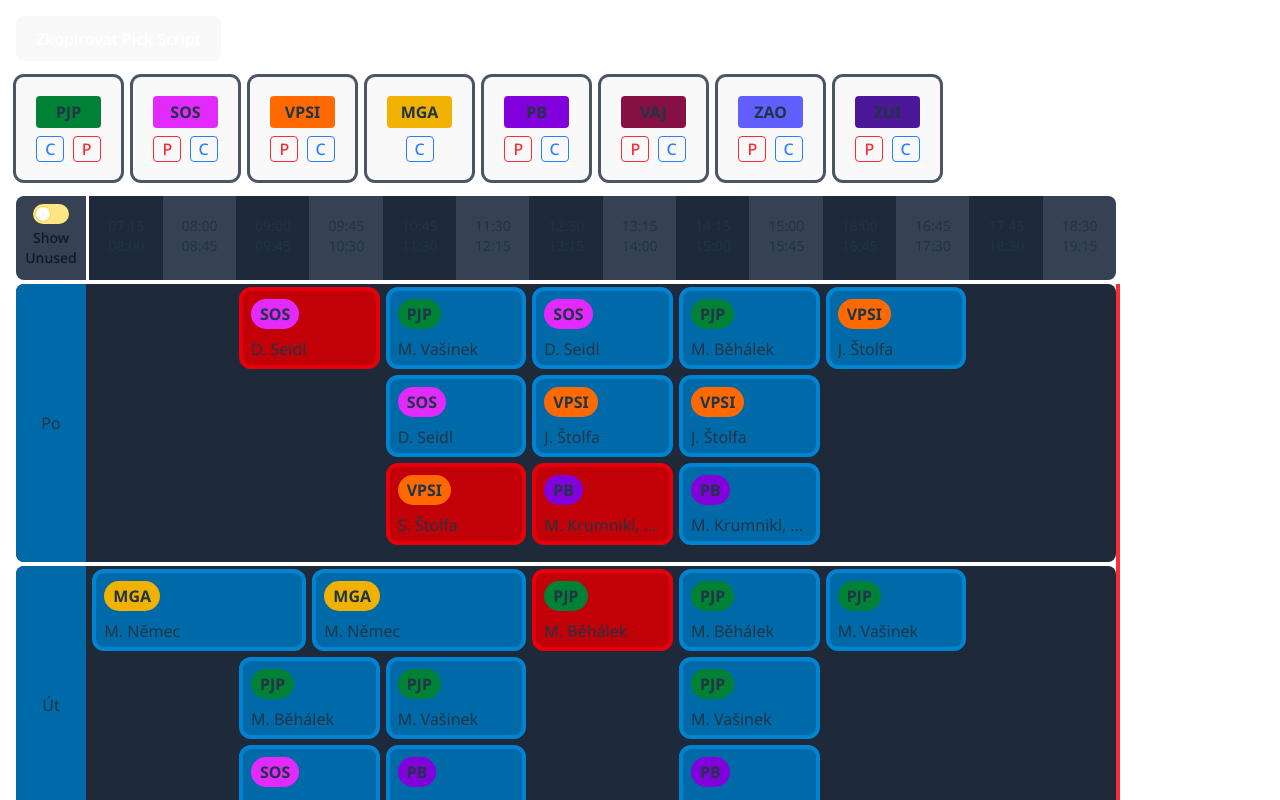
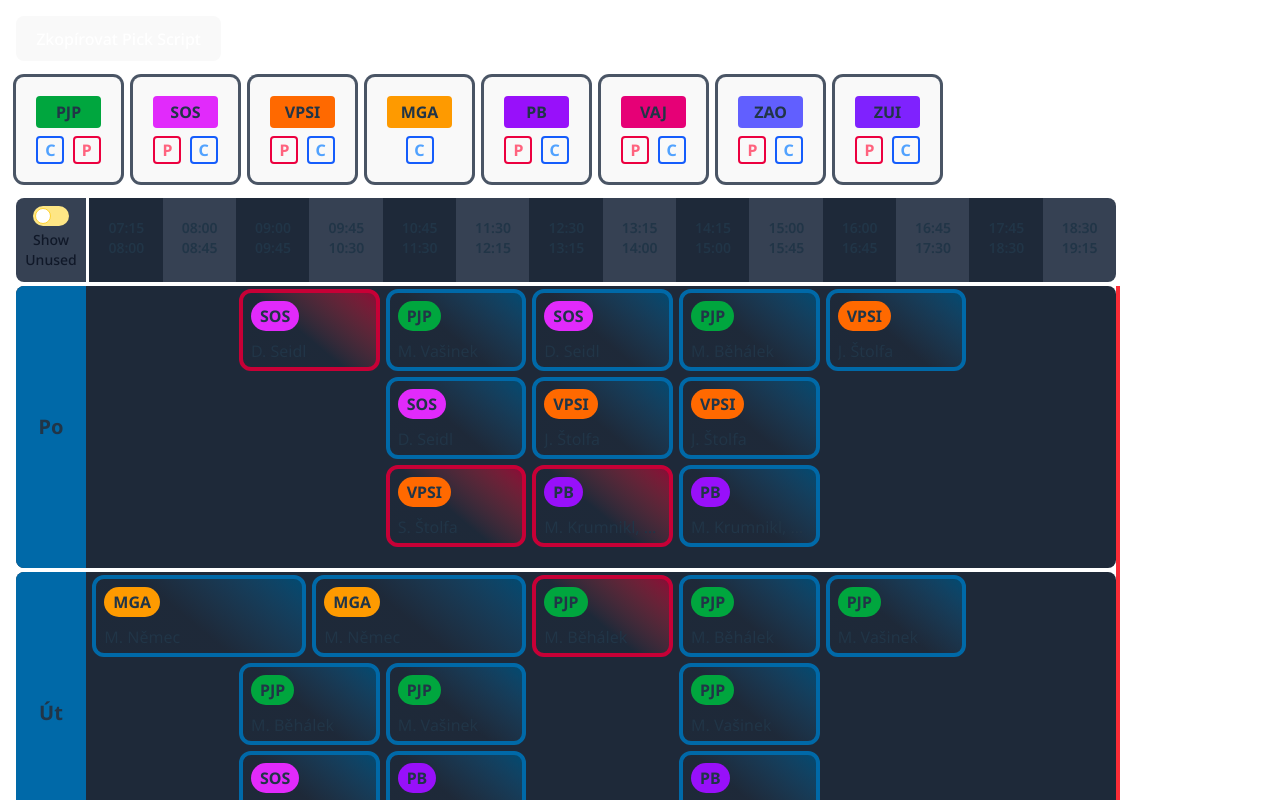
Before and after one commit to Rarach28/vsb_timetable_picker, a React (Vite) app: page / in a window 1280 px wide. Shown: the top 800 px of the page. Built offline with nearby package versions, Linux system fonts and the light colour scheme.

Commit message:
Refactor color styles and improve layout for better readability

```diff
--- a/src/App.jsx
+++ b/src/App.jsx
@@ -51,7 +51,7 @@ const App = () => {
 
   // Random barvy pro každý předmět viz https://tailwindcss.com/docs/colors
   const subjectColors = {};
-  const colors = ["bg-green-700", "bg-fuchsia-500", "bg-orange-500", "bg-yellow-500", "bg-purple-700", "bg-pink-900", "bg-indigo-500", "bg-violet-900"];
+  const colors = ["bg-green-600", "bg-fuchsia-500", "bg-orange-500", "bg-amber-500", "bg-purple-600", "bg-pink-600", "bg-indigo-500", "bg-violet-600"];
   // Uprava aktualizace time line
   const [currentTimePosition, setCurrentTimePosition] = useState(getCurrentTimePosition());
   useEffect(() => {
@@ -355,7 +355,7 @@ const handleCopyPickScript = async () => {
                   const split = el.split("//");
                   return split[2] === name && split[3] === (type === "C" ? "false" : "true");
                 });
-                return <div key={name+type+i} className={`inline-block w-[28px] rounded ${type === "C" ? (isSelected ? "bg-blue-500" : "text-blue-500") + " border-1 border-blue-500" : (isSelected ? "bg-red-500" : "text-red-500") + " border-1 border-red-500"}`}>{type}</div>
+                return <div key={name+type+i} className={`inline-block font-bold w-[28px] rounded ${type === "C" ? (isSelected ? "bg-blue-600" : "text-blue-400") + " border-2 border-blue-600" : (isSelected ? "bg-rose-600" : "text-rose-400") + " border-2 border-rose-600"}`}>{type}</div>
               })}
             </div>
           </button>
@@ -378,7 +378,7 @@ const handleCopyPickScript = async () => {
             </label>
           </div>
           {timeSlots.map((slot, index) => (
-            <div key={slot} className={`w-[74px] h-full pt-5 text-center text-sm col-start-${index + 2} col-span-1 text-center ${index % 2 ? "bg-gray-700" : "bg-gray-800"}`}>
+            <div key={slot} className={`w-[74px] h-full pt-5 text-center text-sm font-semibold col-start-${index + 2} col-span-1 text-center ${index % 2 ? "bg-gray-700" : "bg-gray-800"}`}>
               {slot.split("-").map((part, i) => (
                 <React.Fragment key={i}>
                   {part}
@@ -408,7 +408,7 @@ const handleCopyPickScript = async () => {
 
           return (
             <div key={day} className="grid grid-cols-15 grid-flow-row-dense bg-gray-800 w-[1100px] rounded-lg">
-              <div className="col-start-1 col-span-1 text-center bg-sky-700 w-[70px] py-4 flex flex-col justify-center h-full rounded-l-lg" style={{gridRowStart:1, gridRowEnd: 100}}>{day.substring(0, 2)}</div>
+              <div className="col-start-1 col-span-1 text-center bg-sky-700 w-[70px] py-4 flex flex-col justify-center h-full rounded-l-lg text-xl font-bold" style={{gridRowStart:1, gridRowEnd: 100}}>{day.substring(0, 2)}</div>
               {dayEntries.map((subject, index) => {
                 const key = `${subject.day}//${subject.startTime}//${subject.abbreviation}//${subject.isLecture}//${subject.teacher}//${subject.educationWeekTitle}`;
                 const isSelected = selectedEntries.has(key);
@@ -416,7 +416,7 @@ const handleCopyPickScript = async () => {
 
                 return <label
                   key={index}
-                  className={`subject m-[3px] border-4 rounded-xl cursor-pointer overflow-hidden transition-colors duration-100 ${showUnusedClasses && "select-none"} ${subject.isLecture ? "border-red-600 bg-red-700 hover:!bg-red-500" : "border-sky-600 bg-sky-700 hover:!bg-sky-500"} ${isSelected ? `!border-lime-500` : ""} ${isEntryHidden(subject) && "opacity-25"} ${isSelected && subject.isLecture ? "!bg-red-600" : ""} ${isSelected && !subject.isLecture ? "!bg-sky-600" : ""}`}
+                  className={`subject m-[3px] border-4 rounded-xl cursor-pointer overflow-hidden transition-colors duration-100 ${showUnusedClasses && "select-none"} ${subject.isLecture ? "border-rose-700 bg-linear-40 from-gray-800 from-45% to-rose-900 hover:from-rose-600" : "border-sky-700 bg-linear-40 from-gray-800 from-45% to-sky-900 hover:from-sky-600"} ${isEntryHidden(subject) && "opacity-25"} ${isSelected && subject.isLecture ? "from-rose-700" : ""} ${isSelected && !subject.isLecture ? "from-sky-700" : ""}`}
 
                   style={{
                     gridColumnStart: getTimeSlotIndex(subject.startTime.substring(0,5)),
```
